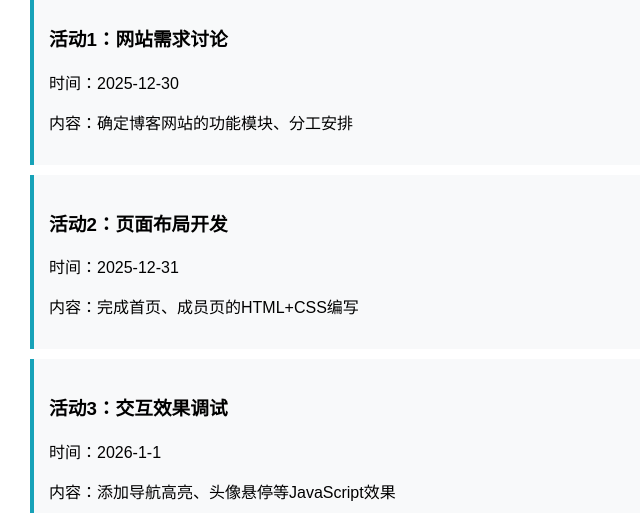
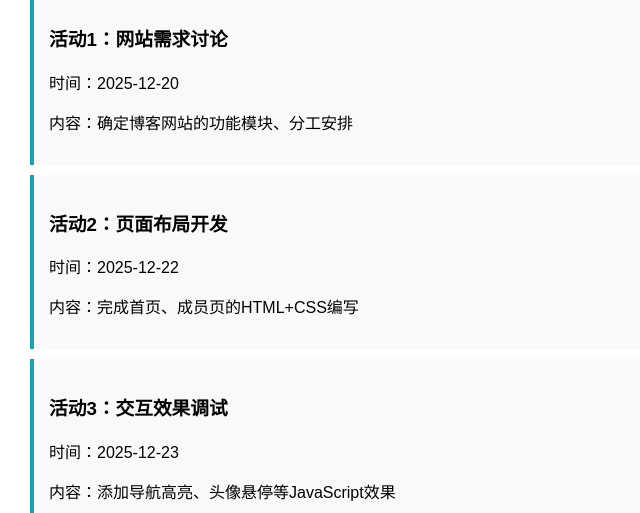
Before and after one commit to wgg666-hhh/team-tech-blog, a plain HTML site: page activities.html in a window 1280 px wide. Shown: the part 180-693 px from the top of the page, 0-640 px from the left. Drawn offline with Linux system fonts and the light colour scheme.

Commit message:
Update activities.html
修改日期

```diff
--- a/activities.html
+++ b/activities.html
@@ -20,17 +20,17 @@
         <h2>小组活动记录</h2>
         <div class="activity-item">
             <h3>活动1：网站需求讨论</h3>
-            <p>时间：2025-12-30</p >
+            <p>时间：2025-12-20</p >
             <p>内容：确定博客网站的功能模块、分工安排</p >
         </div>
         <div class="activity-item">
             <h3>活动2：页面布局开发</h3>
-            <p>时间：2025-12-31</p >
+            <p>时间：2025-12-22</p >
             <p>内容：完成首页、成员页的HTML+CSS编写</p >
         </div>
         <div class="activity-item">
             <h3>活动3：交互效果调试</h3>
-            <p>时间：2026-1-1</p >
+            <p>时间：2025-12-23</p >
             <p>内容：添加导航高亮、头像悬停等JavaScript效果</p >
         </div>
     </div>
```
